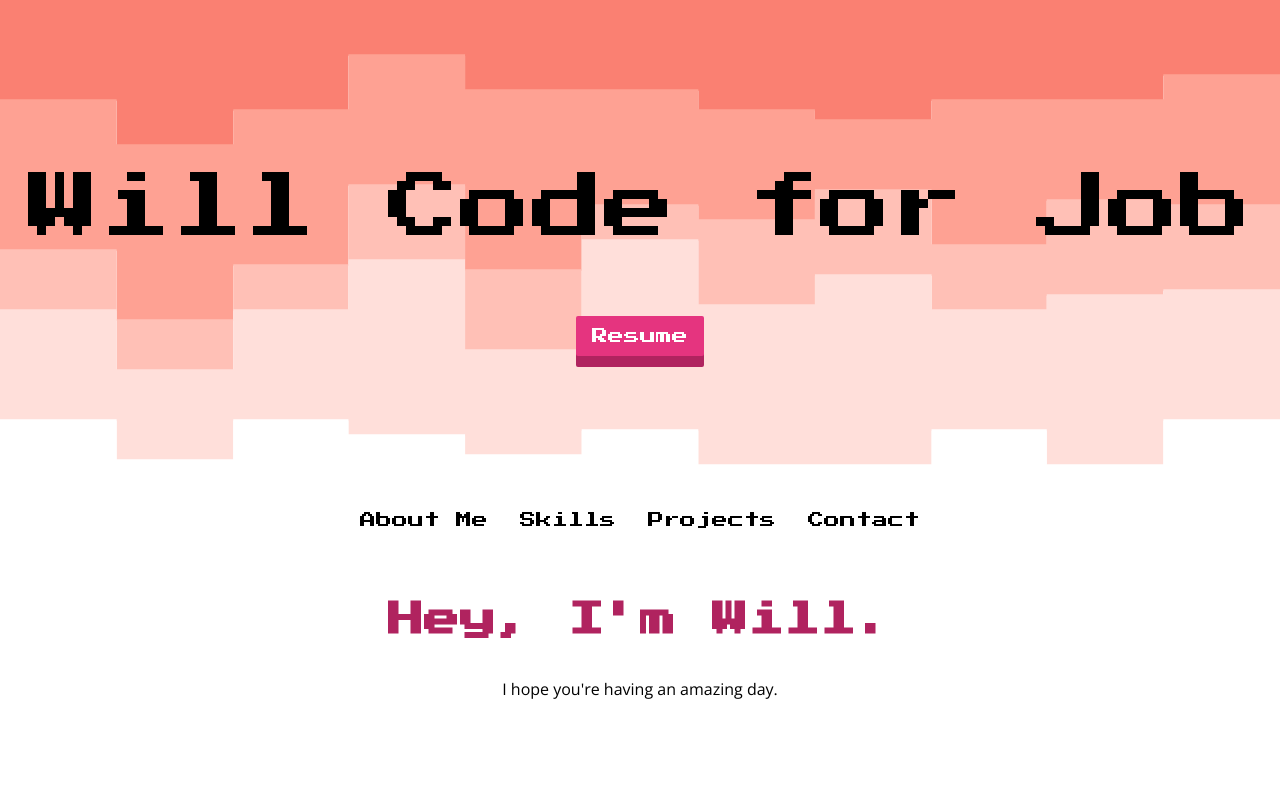
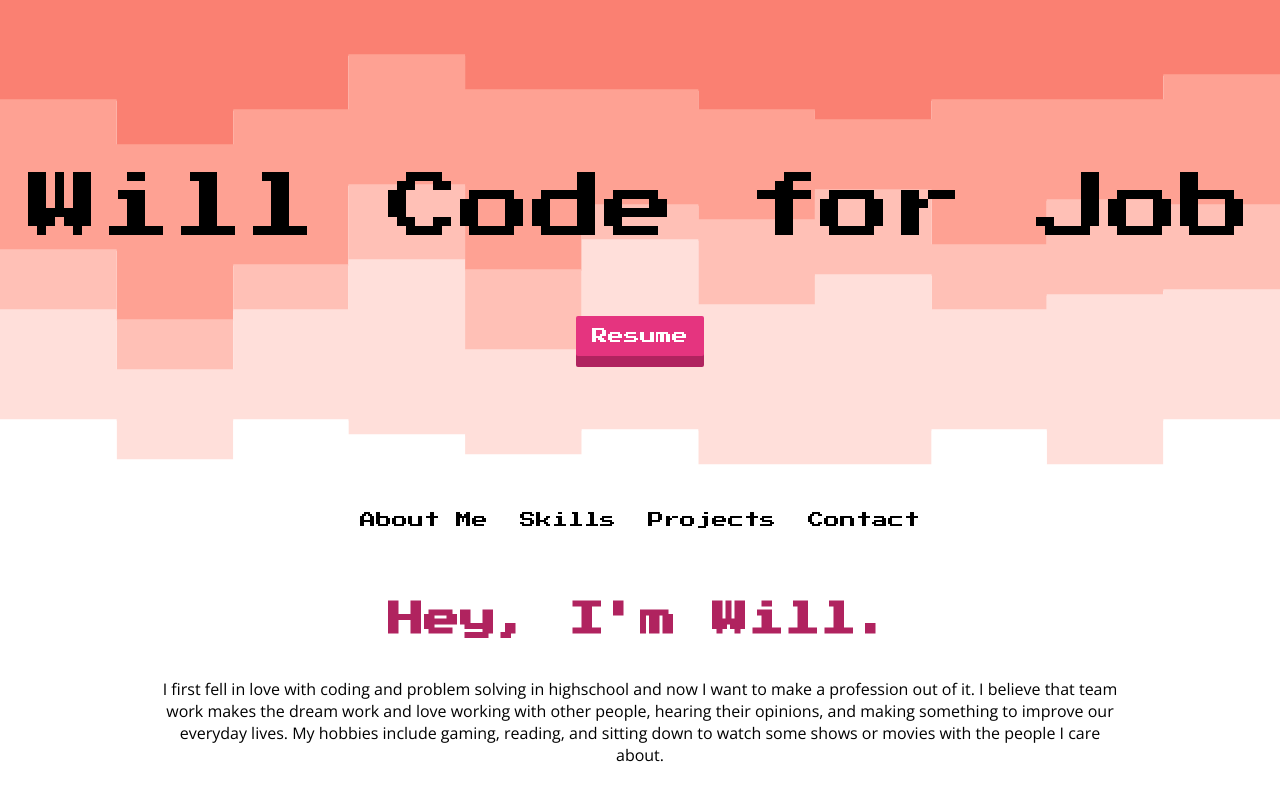
Before and after one commit to programmergeek/personal-site, a React (Create React App) app: page / in a window 1280 px wide. Built offline with nearby package versions, Linux system fonts and the light colour scheme.

Commit message:
[react/component/edit] changed my personal description

```diff
--- a/src/Components/AboutMe.tsx
+++ b/src/Components/AboutMe.tsx
@@ -2,7 +2,7 @@ import React from "react";
 
 export const AboutMe: React.FC = () => {
   return (
-    <div className="d-flex d-col center">
+    <div className="d-flex d-col center" id="about-me">
       <h1 className="header highlight" style={{ marginTop: 62 }}>
         Hey, I{"'"}m Will.
       </h1>
@@ -13,7 +13,12 @@ export const AboutMe: React.FC = () => {
           alignSelf: "center",
         }}
       >
-        I hope you{"'"}re having an amazing day.
+        I first fell in love with coding and problem solving in highschool and
+        now I want to make a profession out of it. I believe that team work
+        makes the dream work and love working with other people, hearing their
+        opinions, and making something to improve our everyday lives. My hobbies
+        include gaming, reading, and sitting down to watch some shows or movies
+        with the people I care about.
       </p>
     </div>
   );
```
